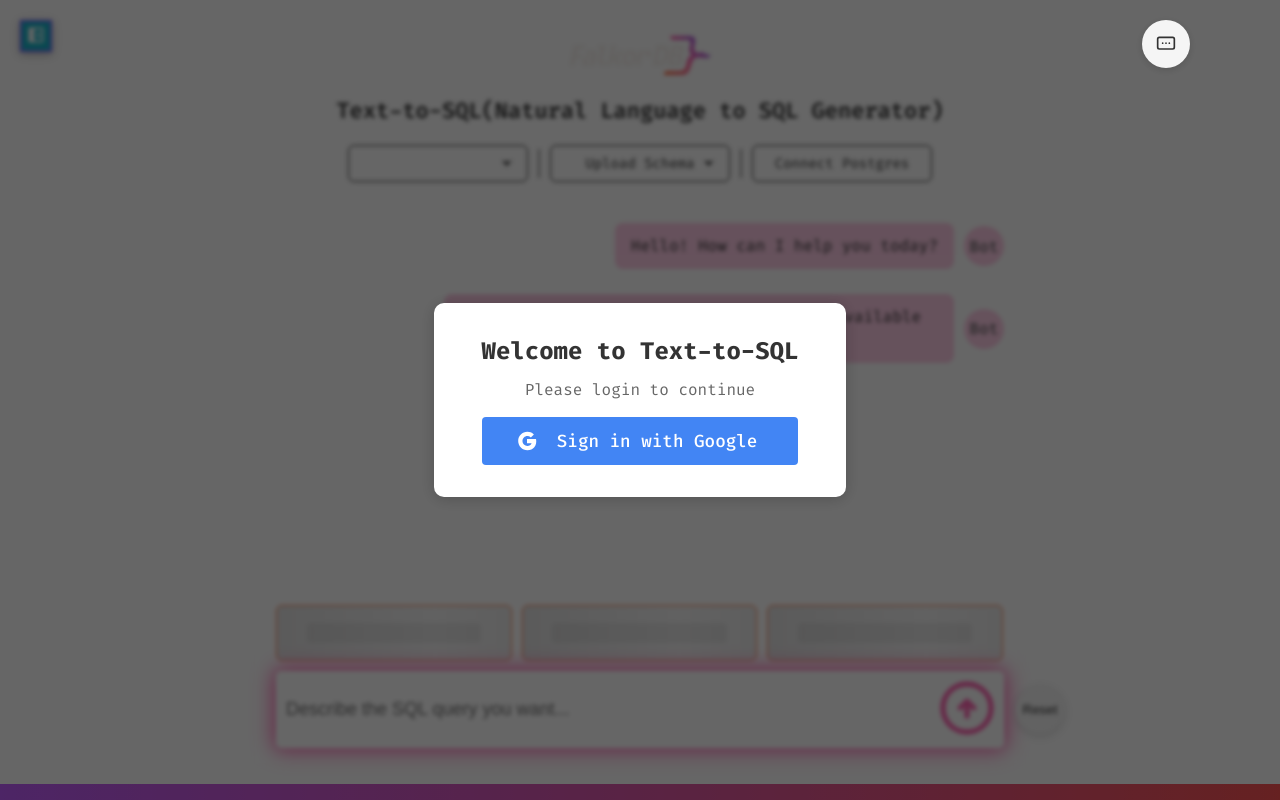
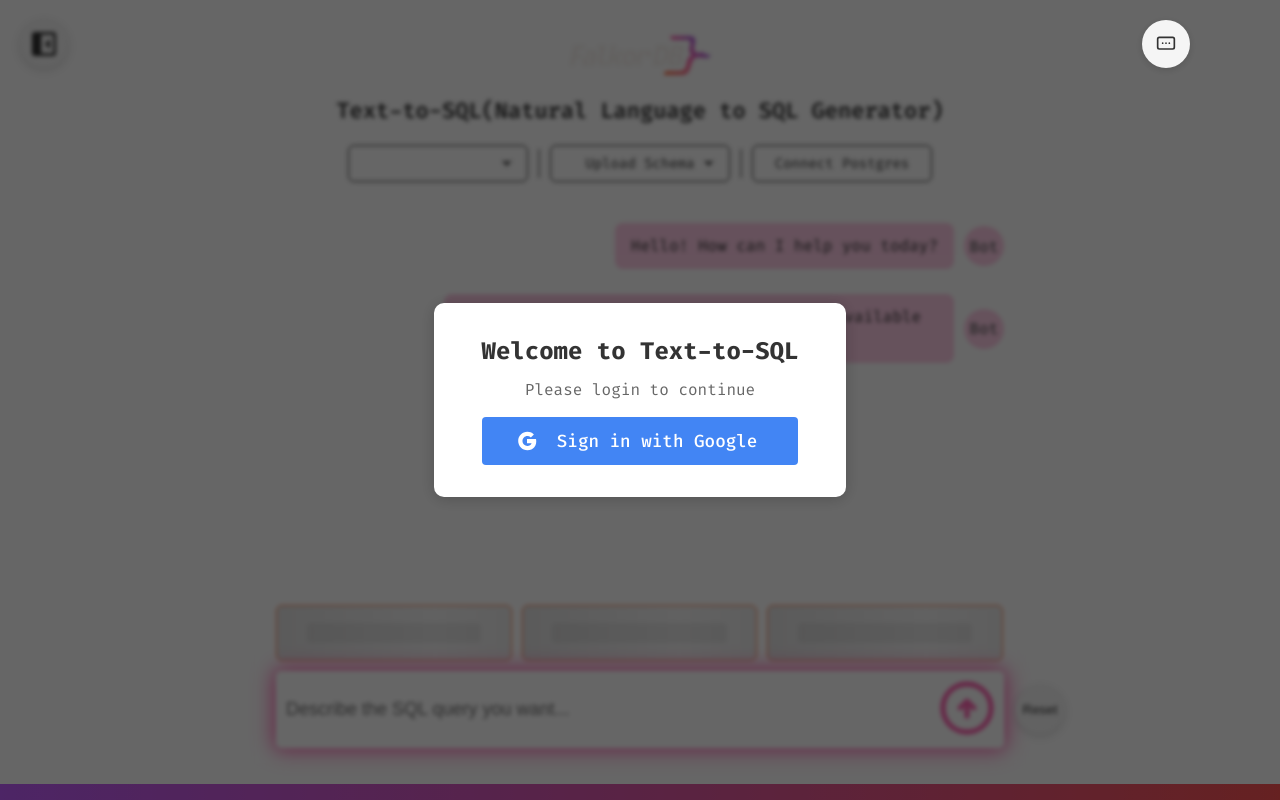
Before and after one commit to FalkorDB/QueryWeaver, a Flask app: page / in a window 1280 px wide. Run offline with Flask 3, Linux system fonts and the light colour scheme; lists and menus that the app fills with data are empty.

Commit message:
update menu button for dark/light

```diff
--- a/api/static/css/chat.css
+++ b/api/static/css/chat.css
@@ -395,43 +395,6 @@ body {
   position: absolute;
   top: 20px;
   left: 20px;
-  z-index: 10;
-  background: var(--falkor-accent);
-  box-shadow: 0 2px 8px rgba(0,0,0,0.3);
-}
-
-.menu-trigger {
-  border: none;
-  height: 32px;
-  width: 32px;
-  background: var(--falkor-accent);
-  border: 2px solid var(--falkor-primary);
-  box-shadow: 0 2px 6px rgba(0,0,0,0.2);
-}
-
-.menu-trigger:hover {
-  background: var(--falkor-primary);
-  border-color: var(--falkor-tertiary);
-  box-shadow: 0 4px 12px rgba(0,0,0,0.4);
-}
-
-.menu-trigger img {
-  width: 20px;
-  height: 20px;
-  filter: brightness(0) invert(1);
-  transition: filter 0.2s ease;
-}
-
-#menu-button {
-  background: var(--falkor-accent);
-  border: 2px solid var(--falkor-primary);
-  box-shadow: 0 2px 6px rgba(0,0,0,0.2);
-}
-
-#menu-button:hover {
-  background: var(--falkor-primary);
-  border-color: var(--falkor-tertiary);
-  box-shadow: 0 4px 12px rgba(0,0,0,0.4);
 }
 
 #menu-button img {
@@ -599,6 +562,14 @@ body {
   right: -60px;
   top: 50%;
   transform: translateY(-50%);
+}
+
+.action-button:hover {
+  box-shadow: 0 4px 12px rgba(0,0,0,0.25);
+  background: var(--falkor-accent);
+}
+
+.action-button{
   z-index: 2000;
   width: 48px;
   height: 48px;
--- a/api/templates/chat.j2
+++ b/api/templates/chat.j2
@@ -11,7 +11,7 @@
 
 <body>
         <!-- Theme Toggle Button -->
-        <button id="theme-toggle-btn" class="theme-toggle-btn" title="Toggle Theme">
+        <button id="theme-toggle-btn" class="action-button" title="Toggle Theme">
             <svg class="theme-icon" width="20" height="20" viewBox="0 0 24 24" fill="none" xmlns="http://www.w3.org/2000/svg">
                 <!-- Sun icon -->
                 <circle class="sun" cx="12" cy="12" r="5" stroke="currentColor" stroke-width="2"/>
@@ -42,8 +42,11 @@
     <div id="container">
         <div id="menu-container">
             <div id="menu-header">
-                <button class="menu-trigger" id="menu-button" title="Close Menu"><img
-                        src="{{ url_for('static', filename='public/icons/menu.svg') }}" alt="Menu"></button>
+                <button class="action-button" id="menu-button" title="Close Menu">
+                    <svg width="32" height="32" viewBox="0 0 32 32" fill="none" xmlns="http://www.w3.org/2000/svg">
+                        <path d="M22 19.7333V12.2667C22 11.9556 21.8667 11.7444 21.6 11.6333C21.3333 11.5222 21.0889 11.5778 20.8667 11.8L17.6 15.0667C17.3333 15.3333 17.2 15.6444 17.2 16C17.2 16.3556 17.3333 16.6667 17.6 16.9333L20.8667 20.2C21.0889 20.4222 21.3333 20.4778 21.6 20.3667C21.8667 20.2556 22 20.0444 22 19.7333ZM6.66667 28C5.93333 28 5.30578 27.7391 4.784 27.2173C4.26222 26.6956 4.00089 26.0676 4 25.3333V6.66667C4 5.93333 4.26133 5.30578 4.784 4.784C5.30667 4.26222 5.93422 4.00089 6.66667 4H25.3333C26.0667 4 26.6947 4.26133 27.2173 4.784C27.74 5.30667 28.0009 5.93422 28 6.66667V25.3333C28 26.0667 27.7391 26.6947 27.2173 27.2173C26.6956 27.74 26.0676 28.0009 25.3333 28H6.66667ZM13.3333 25.3333H25.3333V6.66667H13.3333V25.3333Z" fill="currentColor" />
+                    </svg>
+                </button>
             </div>
             <div id="menu-content">
                 <div class="menu-item" id="instructions-container">
@@ -75,8 +78,10 @@
             </div>
         </div>
         <div id="chat-container" class="chat-container">
-            <button class="menu-trigger" id="side-menu-button" title="Open Menu">
-                <img src="{{ url_for('static', filename='public/icons/menu.svg') }}" alt="Menu">
+            <button class="action-button" id="side-menu-button" title="Open Menu">
+                <svg width="32" height="32" viewBox="0 0 32 32" fill="none" xmlns="http://www.w3.org/2000/svg">
+                    <path d="M22 19.7333V12.2667C22 11.9556 21.8667 11.7444 21.6 11.6333C21.3333 11.5222 21.0889 11.5778 20.8667 11.8L17.6 15.0667C17.3333 15.3333 17.2 15.6444 17.2 16C17.2 16.3556 17.3333 16.6667 17.6 16.9333L20.8667 20.2C21.0889 20.4222 21.3333 20.4778 21.6 20.3667C21.8667 20.2556 22 20.0444 22 19.7333ZM6.66667 28C5.93333 28 5.30578 27.7391 4.784 27.2173C4.26222 26.6956 4.00089 26.0676 4 25.3333V6.66667C4 5.93333 4.26133 5.30578 4.784 4.784C5.30667 4.26222 5.93422 4.00089 6.66667 4H25.3333C26.0667 4 26.6947 4.26133 27.2173 4.784C27.74 5.30667 28.0009 5.93422 28 6.66667V25.3333C28 26.0667 27.7391 26.6947 27.2173 27.2173C26.6956 27.74 26.0676 28.0009 25.3333 28H6.66667ZM13.3333 25.3333H25.3333V6.66667H13.3333V25.3333Z" fill="currentColor"/>
+                </svg>
             </button>
             <div class="chat-header">
                 <img src="{{ url_for('static', filename='public/icons/logo.svg') }}" alt="Chat Logo" class="logo">
@@ -125,7 +130,7 @@
                         <button class="input-button" title="Pause" id="pause-button">
                             <img src="{{ url_for('static', filename='public/icons/pause.svg') }}" alt="Pause">
                         </button>
-                        <button id="reset-button">Reset</button>
+                        <button id="reset-button" class="action-button">Reset</button>
                     </div>
                 </div>
             </div>
```
Also changed, not shown: other parts of api/static/css/chat.css (+1 -26 lines), api/static/public/icons/menu.svg (deleted).
